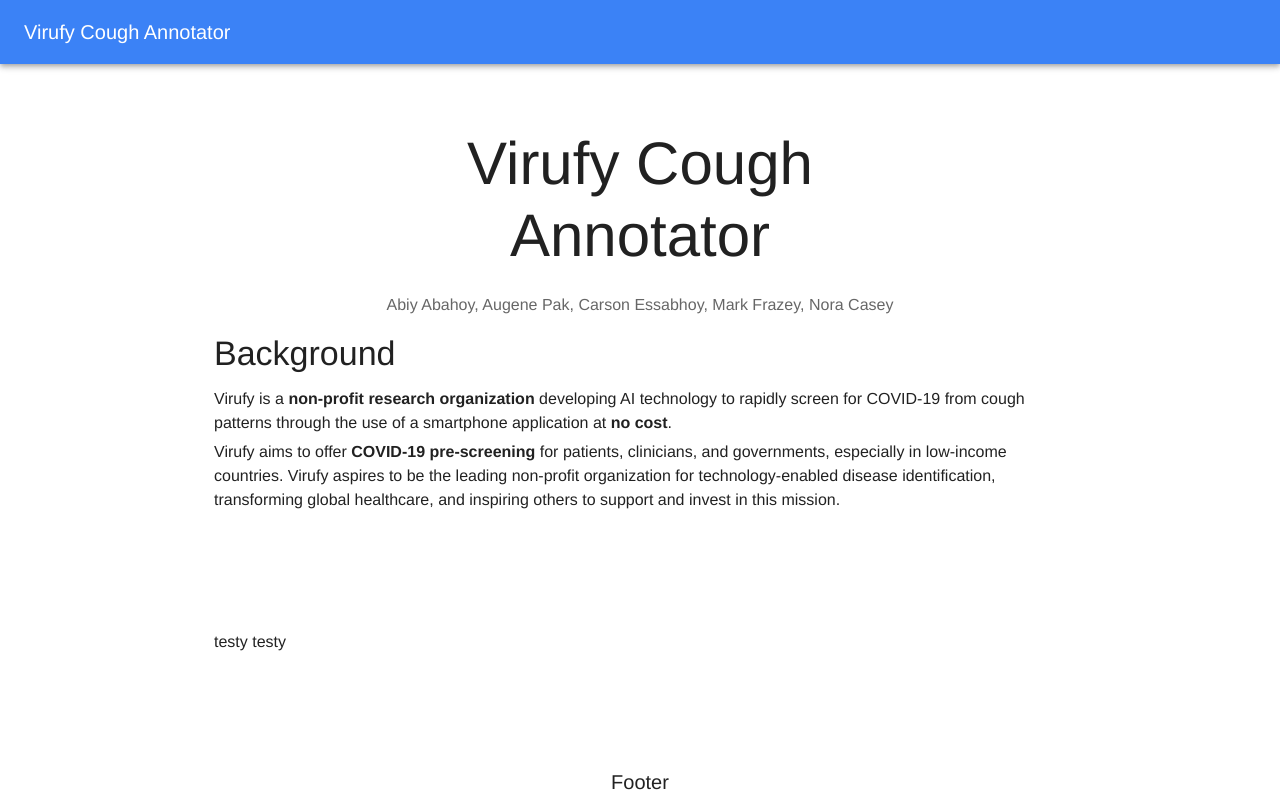
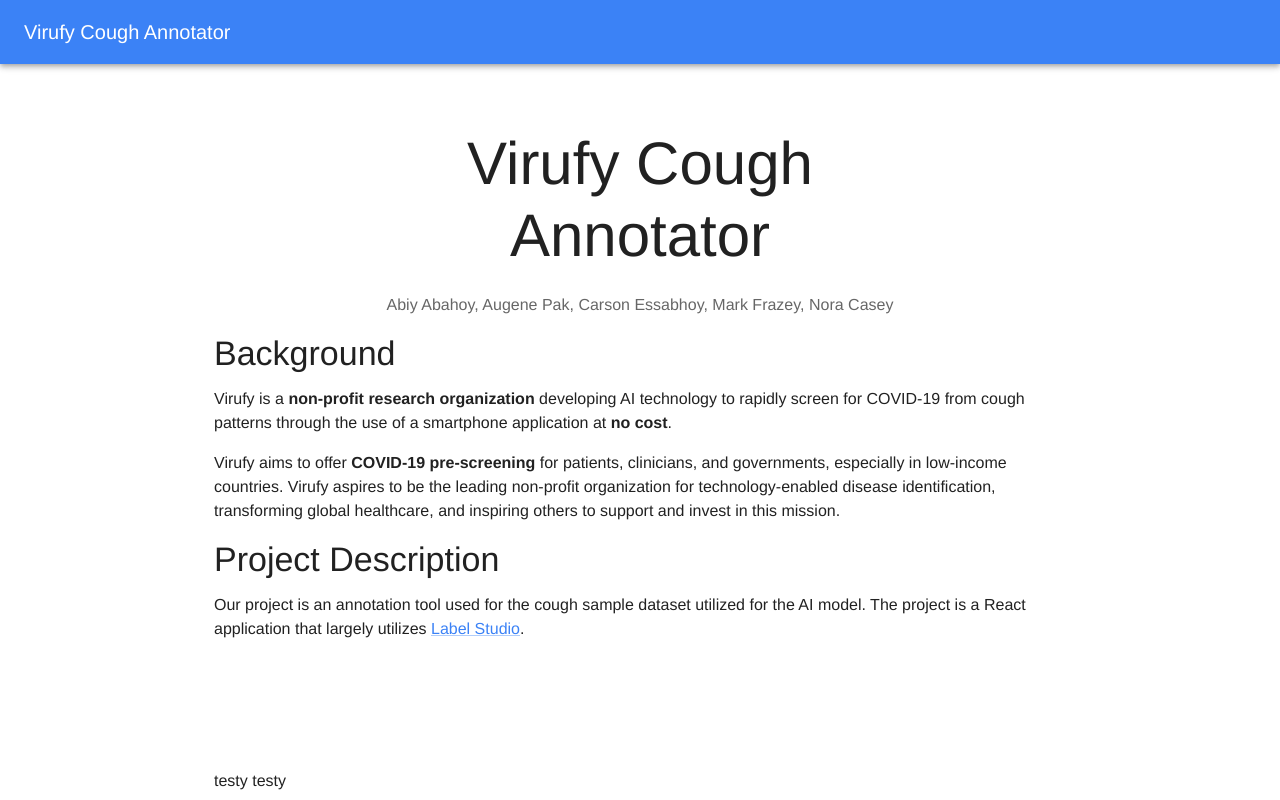
Before and after one commit to markfrazey/virufyCapstone, a React (Create React App) app: page / in a window 1280 px wide. Shown: the top 800 px of the page. Built offline with nearby package versions, Linux system fonts and the light colour scheme.

Commit message:
Added project description

```diff
--- a/src/Album.js
+++ b/src/Album.js
@@ -57,14 +57,7 @@
         </Toolbar>
       </AppBar>
       <main>
-        {/* Hero unit */}
-        <Box
-          sx={{
-            bgcolor: 'background.paper',
-            pt: 8,
-            pb: 6,
-          }}
-        >
+        <Box sx={{ bgcolor: 'background.paper', pt: 8, pb: 6, }}>
           <Container maxWidth="sm">
             <Typography component="h1" variant="h2" align="center" color="text.primary" gutterBottom>
               Virufy Cough Annotator
@@ -77,11 +70,19 @@
             <Typography variant="h4" gutterBottom>
               Background
             </Typography>
-            <Typography variant="body1" gutterBottom>
+            <Typography variant="body1" gutterBottom paragraph>
               Virufy is a <Box display="inline" sx={{ fontWeight: 'bold' }}>non-profit research organization</Box> developing AI technology to rapidly screen for COVID-19 from cough patterns through the use of a smartphone application at <Box display="inline" sx={{ fontWeight: 'bold' }}>no cost</Box>.
             </Typography>
-            <Typography variant="body1" gutterBottom>
+            <Typography variant="body1" gutterBottom paragraph>
               Virufy aims to offer <Box display="inline" sx={{ fontWeight: 'bold' }}>COVID-19 pre-screening</Box> for patients, clinicians, and governments, especially in low-income countries. Virufy aspires to be the leading non-profit organization for technology-enabled disease identification, transforming global healthcare, and inspiring others to support and invest in this mission.
+            </Typography>
+          </Container>
+          <Container maxWidth="md">
+            <Typography variant="h4" gutterBottom>
+              Project Description
+            </Typography>
+            <Typography variant="body1" gutterBottom paragraph>
+              Our project is an annotation tool used for the cough sample dataset utilized for the AI model. The project is a React application that largely utilizes <Link href="https://labelstud.io/" target="_blank">Label Studio</Link>.
             </Typography>
           </Container>
         </Box>
```
